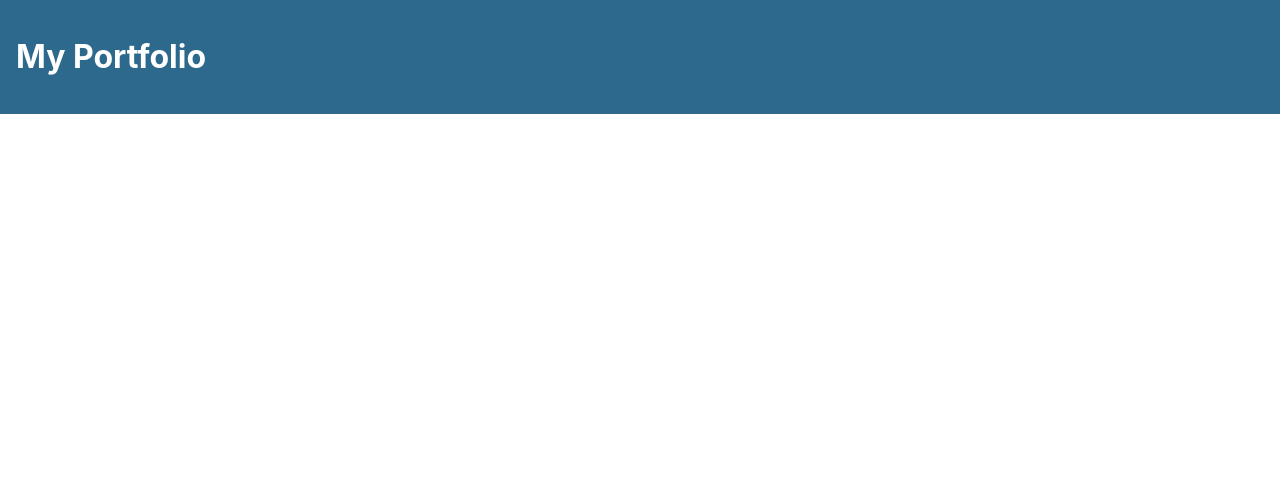
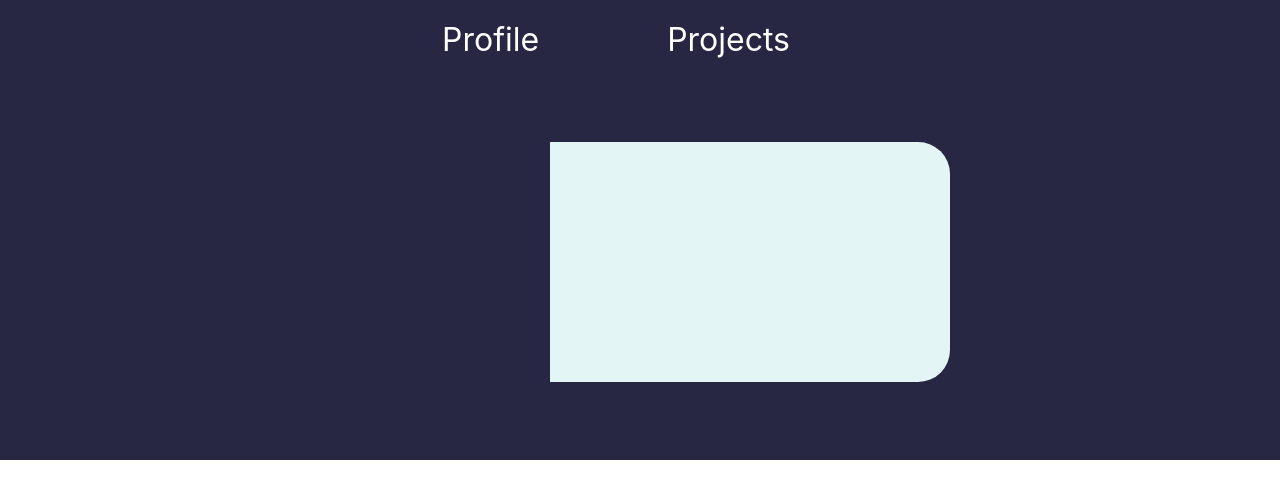
Before and after one commit to JuanOt14/Portfolio, a React (Create React App) app in the folder portafolio/: page / in a window 1280 px wide. Shown: the top 498 px of the page. Built offline with nearby package versions, Linux system fonts and the light colour scheme.

Commit message:
created projects

```diff
--- a/portafolio/src/App.js
+++ b/portafolio/src/App.js
@@ -1,13 +1,15 @@
 import './App.css';
 import React from "react";
 import {BrowserRouter, Routes, Route} from "react-router-dom";
-import Home from './resources/HomePage/Home';
+import Home from './resources/Pages/HomePage/Home';
+import Projects from './resources/Pages/ProjectsPage/Projects';
 
 function App() {
   return (
     <BrowserRouter>
       <Routes>
         <Route path={"/"} element={<Home/>}/>
+        <Route path={"/Projects"} element={<Projects/>}/>
       </Routes>
     </BrowserRouter>
   );
--- /dev/null
+++ b/portafolio/src/resources/Components/Header/header.css
@@ -0,0 +1,15 @@
+.o-header{
+    color: white;
+    padding: 2em 5em 1em 2em;
+    display: flex;
+    justify-content: center;
+    flex-wrap: wrap;
+    line-height: 1em;
+}
+
+.o-Link{
+    color: white;
+    text-decoration: none;
+    font-size: 2em;
+    margin: 0 2em 0 2em;
+}
--- /dev/null
+++ b/portafolio/src/resources/Components/Header/header.js
@@ -0,0 +1,13 @@
+import './header.css';
+import { Link } from 'react-router-dom';
+
+const Header = () => {
+    return (
+        <div className='o-header'>
+            <Link to={'/'} className='o-Link'>Profile</Link>
+            <Link to={'/Projects'} className='o-Link'>Projects</Link>
+        </div>
+    )
+}
+
+export default Header;
--- a/portafolio/src/resources/Header/Header.css
+++ /dev/null
@@ -1,5 +0,0 @@
-.o-header{
-    background-color: #2c698d;
-    color: white;
-    padding: 1em 0.1em 1em 1em;
-}
--- a/portafolio/src/resources/Header/Header.js
+++ /dev/null
@@ -1,11 +0,0 @@
-import './header.css';
-
-const Header = () => {
-    return (
-        <div class="o-header">
-            <h1>My Portfolio</h1>
-        </div>
-    )
-}
-
-export default Header;
--- a/portafolio/src/resources/HomePage/Home.css
+++ /dev/null
@@ -1,3 +0,0 @@
-.o-body{
-    background-color: #e3f6f5;
-}
--- a/portafolio/src/resources/HomePage/Home.js
+++ /dev/null
@@ -1,12 +0,0 @@
-import './Home.css';
-import Header from '../Header/header';
-
-const Home = () => {
-    return (
-        <div class="o-body">
-            <Header/>
-        </div>
-    )
-}
-
-export default Home;
--- /dev/null
+++ b/portafolio/src/resources/Pages/HomePage/Home.css
@@ -0,0 +1,29 @@
+.o-body{
+    background-color: #272643;
+}
+
+.o-home-content{
+    padding: 1em 1em 1em 1em;
+}
+
+.o-intro{
+    padding: 2rem;
+    display: flex;
+    justify-content: center;
+    align-items: center;
+}
+
+#ph-profile{
+    width: 300px;
+    height: 300px;
+    object-fit: cover;
+}
+
+.o-intro-text{
+    width: 25rem;
+    height: 15rem;
+    background-color: #E3F6F5;
+    margin-left: -5rem;
+    border-radius: 0 2em 2em 0;
+    z-index: 1;
+}
--- /dev/null
+++ b/portafolio/src/resources/Pages/HomePage/Home.js
@@ -0,0 +1,21 @@
+import './Home.css';
+import Header from '../../Components/Header/header';
+import profile from '../../Images/1.png';
+
+const Home = () => {
+    return (
+        <div className='o-body'>
+            <Header/>
+            <div className='o-home-content'>
+                <div className='o-intro'>
+                    <image src={profile} alt='profile' id='ph-profile'/>
+                    <div className='o-intro-text'>
+
+                    </div>
+                </div>
+            </div>
+        </div>
+    )
+}
+
+export default Home;
--- /dev/null
+++ b/portafolio/src/resources/Pages/ProjectsPage/Projects.js
@@ -0,0 +1,15 @@
+import './Projects.css';
+import Header from '../../Components/Header/header';
+
+const Projects = () => {
+    return (
+        <div className='o-body'>
+            <Header/>
+            <div className='o-projects-content'>
+
+            </div>
+        </div>
+    )
+}
+
+export default Projects;
```
Also changed, not shown: portafolio/src/resources/Images/home-background.png (added), portafolio/src/resources/Pages/ProjectsPage/Projects.css (added), 1 other file (tests, documents, lock files or other folders).
